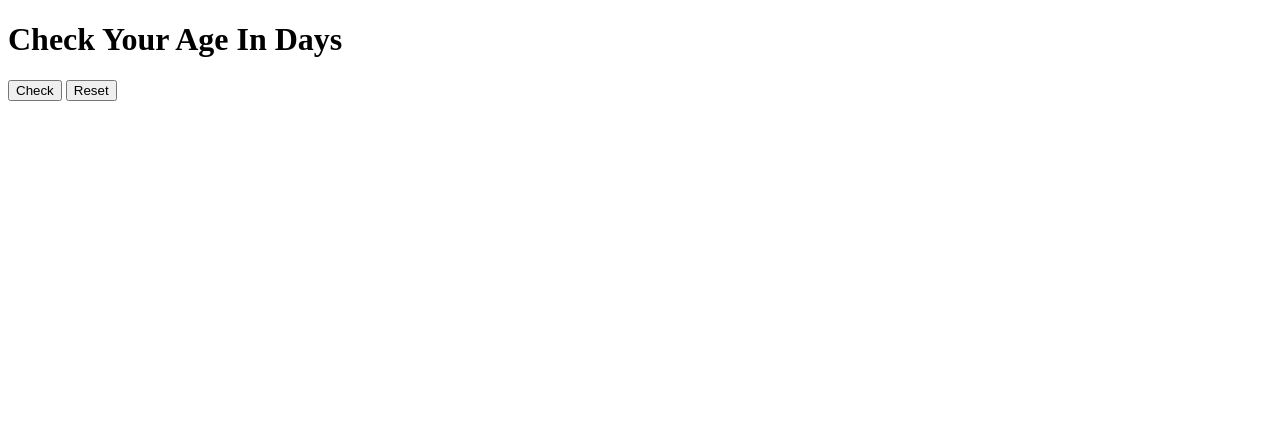
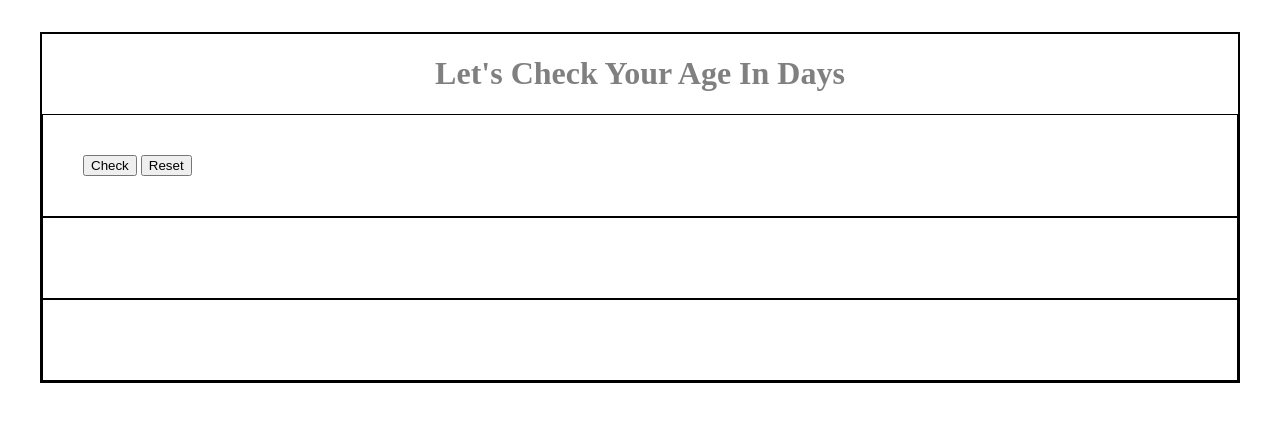
Before and after one commit to Abhay5855/Age-In-days, a plain HTML site: page index.html in a window 1280 px wide. Drawn offline with Linux system fonts and the light colour scheme.

Commit message:
add h1 and div

```diff
--- a/index.html
+++ b/index.html
@@ -10,16 +10,26 @@
 
 <body>
 
-    <div>
+    <div class="btn">
 
-        <h1>Check Your Age In Days</h1>
+        <h1>Let's Check Your Age In Days</h1>
 
-        <div class = "btn">
+        <div>
+
             <button id="primary">Check</button>
 
             <button id="secondary">Reset</button>
 
         </div>
+
+
+        <div class="input" ></div>
+        <div id ="input-text"> </div>
+
+
+
+
+
 
 
 
--- a/styles.css
+++ b/styles.css
@@ -0,0 +1,18 @@
+h1 {
+    text-align: center;
+    color:grey;
+}
+
+.btn {
+    border: 2px solid black;
+    margin: 2rem;
+    align-items: center;
+
+}
+
+.btn div {
+    padding: 40px;
+    border: 1px solid black;
+    justify-content: space-around;
+
+}
```
